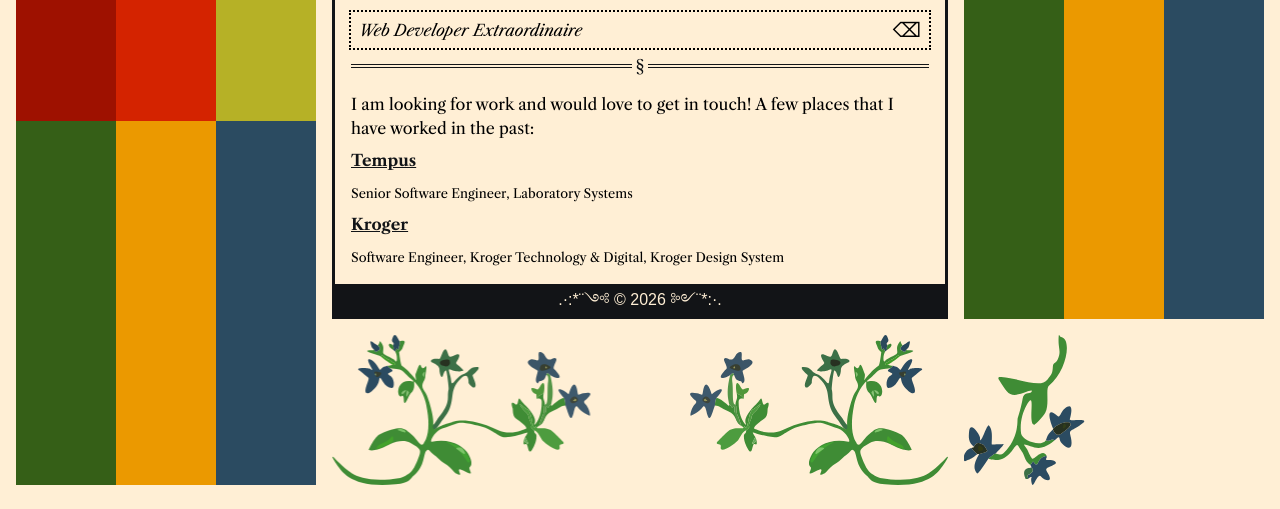
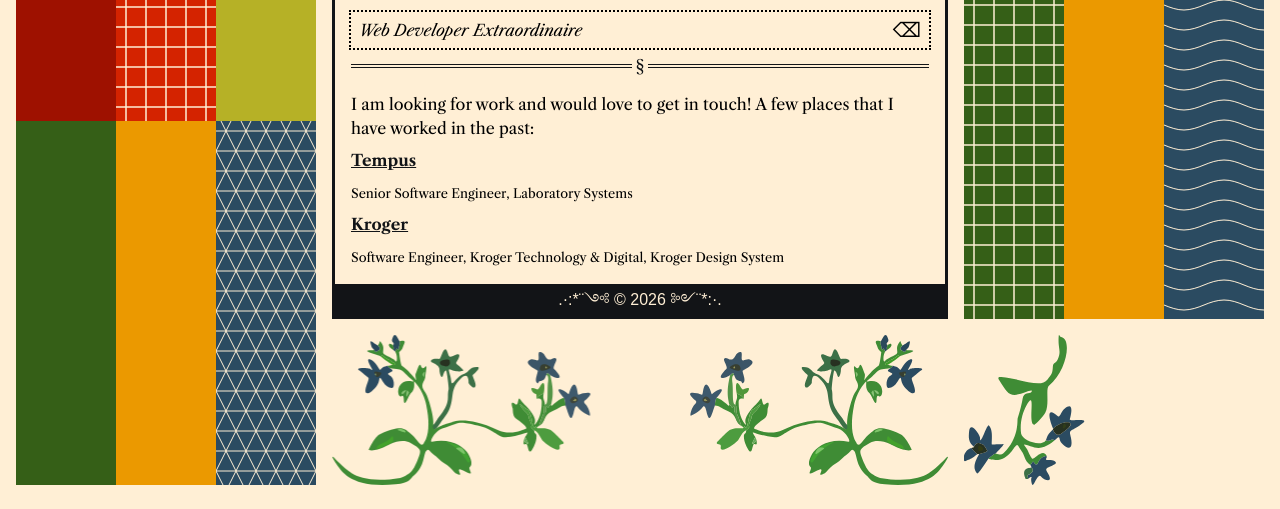
Before and after one commit to smmaci/smmaci.dev, an Eleventy site: page src/index.md in a window 1280 px wide. Shown: the part 433-942 px from the top of the page. Built offline with nearby package versions, Linux system fonts and the light colour scheme; Eleventy itself is replaced by a stand-in of ours; files that its build step writes are made by us from their sources; a web font is replaced by a local one.

Commit message:
more marginalia

```diff
--- a/src/_includes/layouts/base.njk
+++ b/src/_includes/layouts/base.njk
@@ -8,10 +8,15 @@
     <title>{{ title }}</title>
     <script src="/script.js" defer></script>
   </head>
+  <!--
+  This whole site is mostly just a playground for me to experiment with different designs and SVG
+  If you are reading this, I make no guarantee of the quality of code on this page
+  Welcome to my mind palace :)
+  -->
   <body>
       <img class="millefleur milleflower-5" src="/assets/milleflower2_1.svg" alt="a hand-painted and vectorized flower" aria-hidden="true" />
       <div class="accent accent-left" aria-hidden="true">
-          <div></div><div></div><div></div><div></div><div></div><div></div>
+          <div></div><div class="motif-grid"></div><div></div><div></div><div></div><div class="motif-triangle"></div>
       </div>
       <img class="millefleur milleflower-1" src="/assets/milleflower1.svg" alt="a hand-painted and vectorized flower" aria-hidden="true" />
       <img class="millefleur milleflower-2" src="/assets/milleflower1.svg" alt="a hand-painted and vectorized flower" aria-hidden="true" />
@@ -31,7 +36,7 @@
       <img class="millefleur milleflower-3" src="/assets/milleflower1.svg" alt="a hand-painted and vectorized flower" aria-hidden="true" />
       <img class="millefleur milleflower-4" src="/assets/milleflower1.svg" alt="a hand-painted and vectorized flower" aria-hidden="true" />
       <div class="accent accent-right" aria-hidden="true">
-          <div></div><div></div><div></div><div></div><div></div><div></div>
+          <div></div><div></div><div></div><div class="motif-grid"></div><div></div><div class="motif-waves"></div>
       </div>
       <img class="millefleur milleflower-6" src="/assets/milleflower2_1.svg" alt="a hand-painted and vectorized flower" aria-hidden="true" />
   </body>
--- a/src/style.css
+++ b/src/style.css
@@ -103,6 +103,8 @@
   margin-inline: auto;
 }
 
+/* Marginalia */
+
 .millefleur {
   max-height: 150px;
 }
@@ -149,7 +151,6 @@
   display: grid;
   grid-template-columns: repeat(3, 1fr);
   grid-template-rows: repeat(2, 1fr);
-  /* gap: 0.25rem; */
   width: 100%;
   height: 100%;
 }
@@ -176,6 +177,42 @@
 .accent > div:nth-child(4) { background: var(--color-dgreen); }
 .accent > div:nth-child(5) { background: var(--color-orange); }
 .accent > div:nth-child(6) { background: var(--color-flower-blue); }
+
+/*
+Many thanks to https://pattern.monster (https://github.com/catchspider2002/svelte-svg-patterns)
+For a wonderful collection of tile-able svgs
+I've tweaked most of these a little
+*/
+
+.motif-grid::after {
+  content: "";
+  display: block;
+  width: 100%;
+  height: 100%;
+  /*
+   So this is kind of a hacky way to still keep my svgs as external resources but have them "inherit" a stroke color
+  */
+  background-color: var(--color-bg);
+  mask: url("/assets/motif_grid.svg");
+}
+
+.motif-triangle::after {
+  content: "";
+  display: block;
+  width: 100%;
+  height: 100%;
+  background-color: var(--color-bg);
+  mask: url("/assets/motif_triangle.svg");
+}
+
+.motif-waves::after {
+  content: "";
+  display: block;
+  width: 100%;
+  height: 100%;
+  background-color: var(--color-bg);
+  mask: url("/assets/motif_waves.svg");
+}
 
 .page-container {
   grid-column: 2 / 4;
```
Also changed, not shown: src/assets/motif_grid.svg (added), src/assets/motif_triangle.svg (added), src/assets/motif_waves.svg (added).
